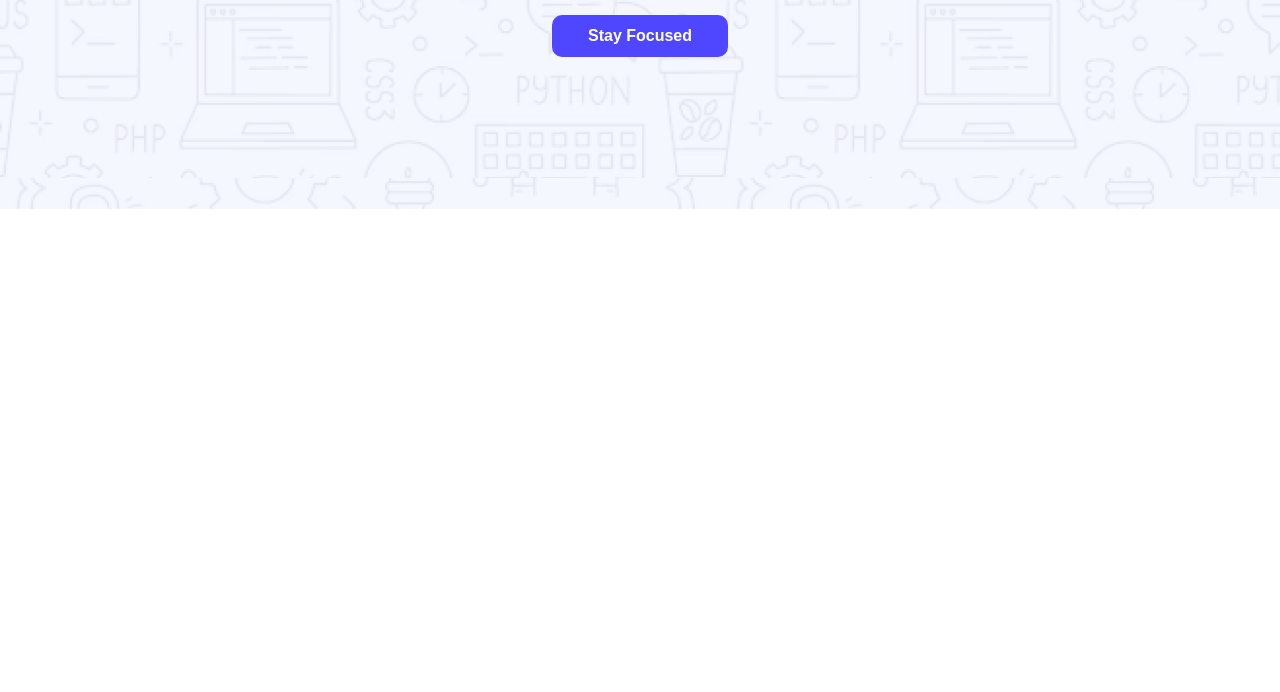
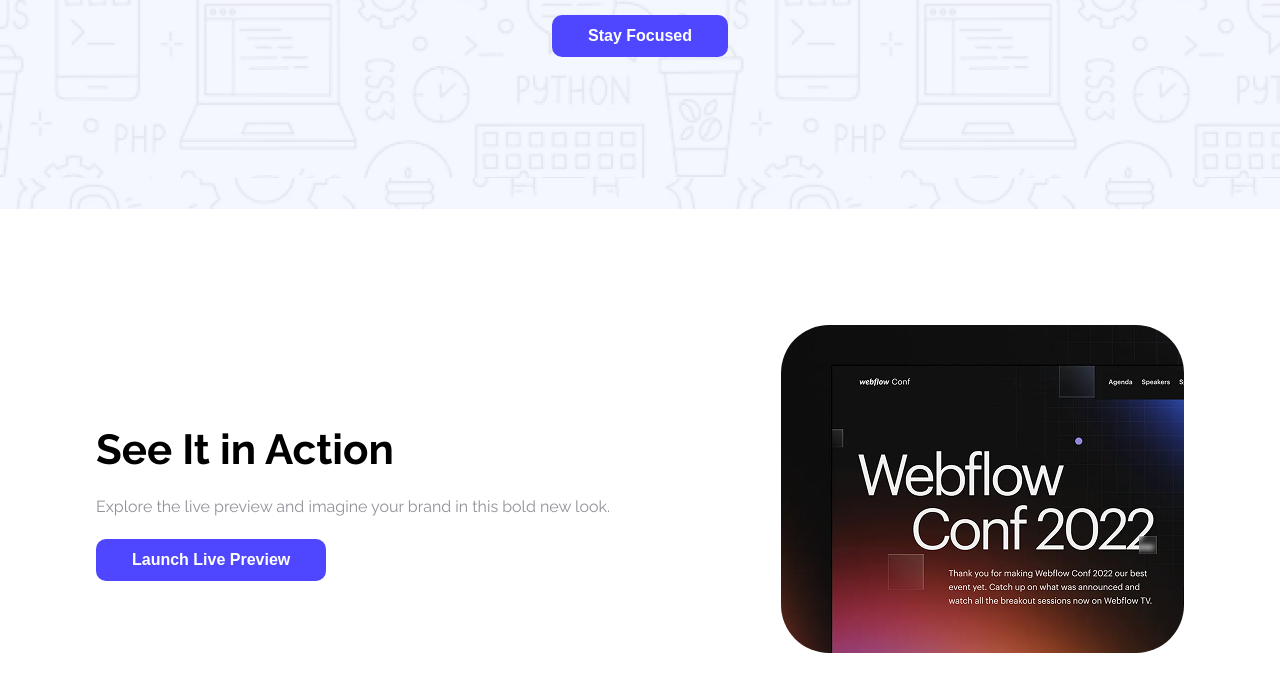
Before and after one commit to Sagar-DU/programminghero-assignment1, a plain HTML site: page index.html in a window 1280 px wide. Shown: the part 474-1166 px from the top of the page. Before the commit the page ends 800 px from the top, so only its background shows below. Drawn offline with Linux system fonts and the light colour scheme.

Commit message:
action section done

```diff
--- a/index.html
+++ b/index.html
@@ -32,6 +32,16 @@
     </header>
 
     <main>
+        <section class="action-container">
+            <div class="actions">
+                <h3 class="action-title">See It in Action</h3>
+                <p class="action-text">Explore the live preview and imagine your brand in this bold new look.</p>
+                <button type="button" class="btn">Launch Live Preview</button>
+            </div>
+            <div class="actions">
+                <img class="action-img" src="assets/wc-mini.png" alt="" srcset="">
+            </div>
+        </section>
     </main>
 
     <footer>
--- a/style.css
+++ b/style.css
@@ -8,6 +8,11 @@ body {
     font-optical-sizing: auto;
     font-weight: 400;
     font-style: normal;
+}
+
+main {
+    width: 85%;
+    margin: 0 auto;
 }
 
 /* Common Styles */
@@ -103,3 +108,26 @@ header {
     font-weight: 700;
     margin-bottom: 37px;
 }
+
+/* Action Styles */
+.action-container {
+    display: flex;
+    justify-content: space-between;
+    align-items: center;
+    margin: 116px 0;
+}
+
+.action-title {
+    font-size: 42px;
+    font-weight: 700;
+    margin: 23px 0;
+}
+
+.action-text {
+    color: rgba(37, 36, 50, 0.5);
+    margin-bottom: 23px
+}
+
+.action-img {
+    border-radius: 48px;
+}
```
